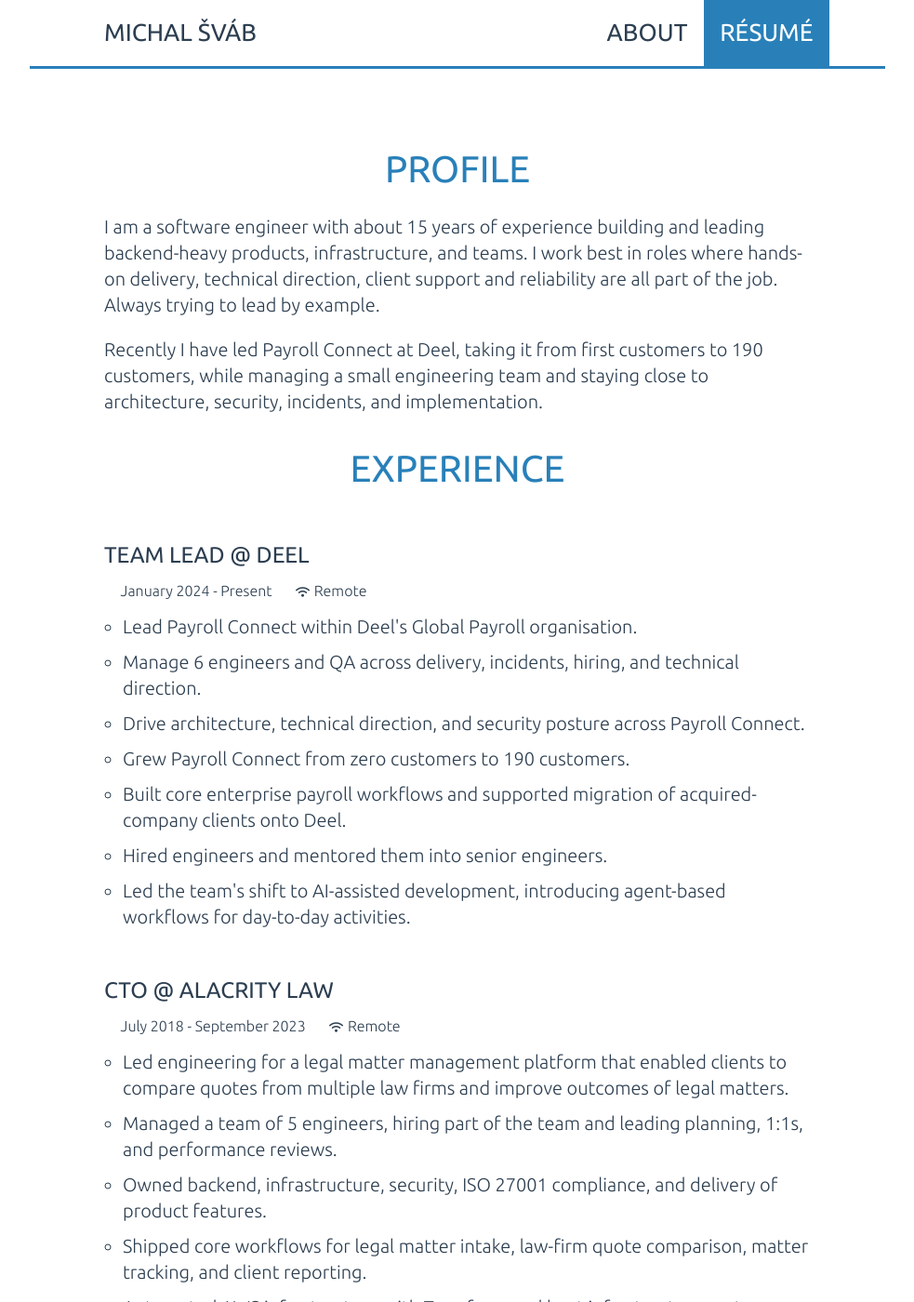
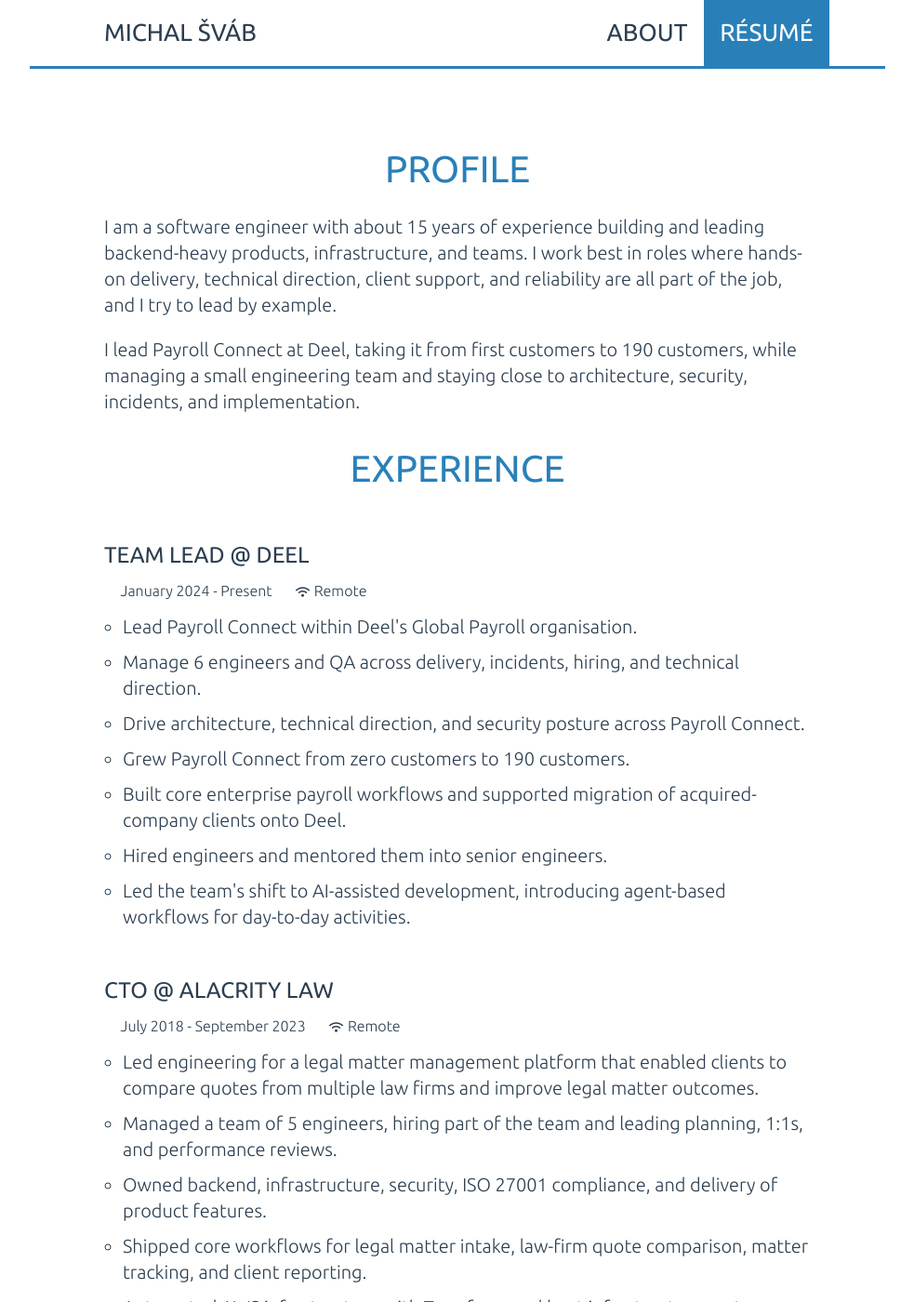
Before and after one commit to msvab/msvab.github.io, a Jekyll site: the page built from resume.html, in a window 1280 px wide and 1400 px high. Shown: the whole window at 93% size, without its empty margins (148-1131 px from the left). Built offline with Jekyll 4.4.1, drawn with Linux system fonts in a browser that asks for light colours; some of the changed text lies outside the part shown.

Commit message:
Polish resume wording

```diff
--- a/resume.html
+++ b/resume.html
@@ -19,9 +19,9 @@
 <section>
   <h2 class="text-center">Profile</h2>
   <p>I am a software engineer with about 15 years of experience building and leading backend-heavy products, infrastructure, and
-    teams. I work best in roles where hands-on delivery, technical direction, client support and reliability are
-    all part of the job. Always trying to lead by example.</p>
-  <p>Recently I have led Payroll Connect at Deel, taking it from first customers to 190 customers, while managing a small
+    teams. I work best in roles where hands-on delivery, technical direction, client support, and reliability are
+    all part of the job, and I try to lead by example.</p>
+  <p>I lead Payroll Connect at Deel, taking it from first customers to 190 customers, while managing a small
     engineering team and staying close to architecture, security, incidents, and implementation.</p>
 </section>
 
@@ -46,7 +46,7 @@
   <div class="job-detail">
     <p>July 2018 - September 2023 &nbsp;&nbsp;&nbsp; <span class="fas fa-wifi"></span>Remote</p>
     <ul>
-      <li>Led engineering for a legal matter management platform that enabled clients to compare quotes from multiple law firms and improve outcomes of legal matters.</li>
+      <li>Led engineering for a legal matter management platform that enabled clients to compare quotes from multiple law firms and improve legal matter outcomes.</li>
       <li>Managed a team of 5 engineers, hiring part of the team and leading planning, 1:1s, and performance reviews.</li>
       <li>Owned backend, infrastructure, security, ISO 27001 compliance, and delivery of product features.</li>
       <li>Shipped core workflows for legal matter intake, law-firm quote comparison, matter tracking, and client reporting.</li>
```
Also changed, not shown: other parts of resume.html (+2 -2 lines).
